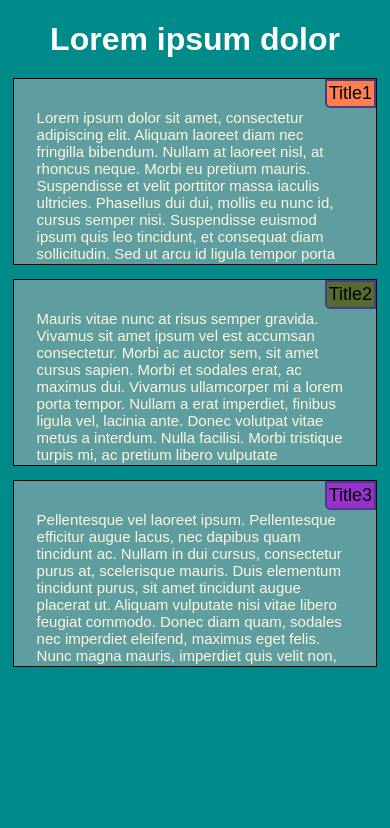
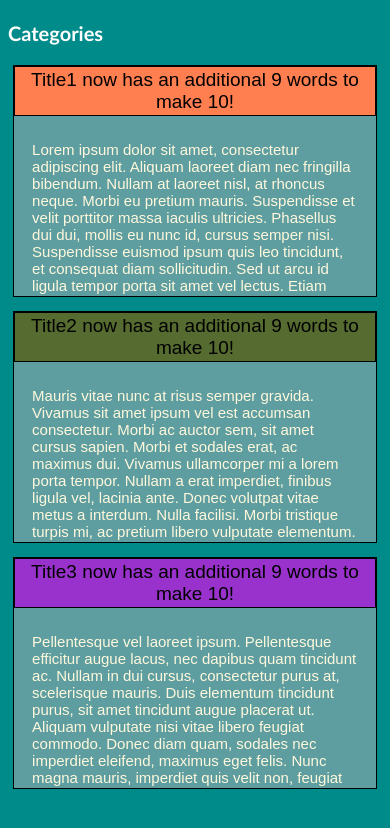
Before and after one commit to ttwilk3/ttwilk3.github.io, a plain HTML site: page mod2_solution/index.html in a window 390 px wide. Drawn offline with Linux system fonts and the light colour scheme.

Commit message:
Changes to CSS to meet additional reqs

```diff
--- a/mod2_solution/css/main.css
+++ b/mod2_solution/css/main.css
@@ -9,6 +9,7 @@ body {
 
 h1 {
 	margin-bottom: 15px;
+  font-size: 26px;
 }
 
 p {
@@ -25,46 +26,33 @@ p {
 #header {
 	color: white;
 	text-align: center;
+  font-size: 26px;
+}
+#categories {
+  color: white;
+  display: none;
 }
 
-#title1 {
+#hideme1, #hideme2, #hideme3 {
+  display: none;
+}
+#title1, #title2, #title3 {
   position: absolute;
   top: 0;
   right: 0;
-	font-size: 18px;
-	border: 2px solid #483D8B;
+  font-size: 19px;
+  border: 1px solid #000000;
   border-radius: 0 0 0 5px;
-	background: #FF7F50;
   color: #000000;
   padding: 2px;
   float:right;
 }
 
-#title2 {
-	position: absolute;
-	top: 0;
-	right: 0;
-	font-size: 18px;
-	border: 2px solid #483D8B;
-	border-radius: 0 0 0 5px;
-	background: #556B2F;
-	color: #000000;
-	padding: 2px;
-	float:right;
-}
+#title1 { background: #FF7F50; }
 
-#title3 {
-	position: absolute;
-	top: 0;
-	right: 0;
-	font-size: 18px;
-	border: 2px solid #483D8B;
-	border-radius: 0 0 0 5px;
-	background: #9932CC;
-	color: #000000;
-	padding: 2px;
-	float:right;
-}
+#title2 {	background: #556B2F; }
+
+#title3 {	background: #9932CC; }
 
 div.content {
 	position: relative;
@@ -72,10 +60,15 @@ div.content {
 	color: #FFF8DC;
 	border: 1px solid black;
 	margin: 5px;
+  overflow: hidden;
+	padding: 5px;
+	display: inline-block;
+}
+
+div.content:hover {
   overflow-y: scroll;
   overflow-x: hidden;
-	padding: 5px;
-	display: inline-block;
+  cursor: n-resize;
 }
 
 div.row {
@@ -176,6 +169,38 @@ div.row {
 /**** Mobile Devices ****/
 
 @media (max-width: 767px) {
+  #categories {
+    font-size: 20px;
+    font-family: Trebuchet MS, Helvetica;
+    display: block;
+  }
+  #header {
+    display: none;
+  }
+  #title1, #title2, #title3 {
+    display: none;
+  }
+  #hideme1, #hideme2, #hideme3 {
+    display: inline-block;
+    position: relative;
+    top: 0;
+    right: 0;
+    font-size: 19px;
+    border: 1px solid #000000;
+    background: #9932CC;
+    color: #000000;
+    padding: 2px;
+    width: 100%;
+    text-align: center;
+  }
+  #hideme1 { background: #FF7F50; }
+  #hideme2 { background: #556B2F; }
+  #hideme3 { background: #9932CC; }
+  div.content {
+    display: inline-block;
+    padding: 0px;
+    padding-bottom: 5px;
+  }
   .col-sm-1, .col-sm-2, .col-sm-3, .col-sm-4, .col-sm-5, .col-sm-6, .col-sm-7, .col-sm-8, .col-sm-9, .col-sm-10, .col-sm-11, .col-sm-12 {
     float: left;
   }
--- a/mod2_solution/index.html
+++ b/mod2_solution/index.html
@@ -9,12 +9,16 @@
 
 	<body>
 		<div class="row">
-			<h1 id="header">Lorem ipsum dolor</h1>
+			<h1 id="header">Menu</h1>
 		</div>
 		<div class="row">
 			<div class="col-lg-4 col-md-6 col-sm-12">
+				<div>
+					<h1 id="categories">Categories</h1>
+				</div>
 				<div class="content">
 					<span id="title1">Title1</span>
+					<span id="hideme1">Title1 now has an additional 9 words to make 10!</span>
 					<p>
 						Lorem ipsum dolor sit amet, consectetur adipiscing elit. Aliquam laoreet diam nec fringilla bibendum. Nullam at laoreet nisl, at rhoncus neque. Morbi eu pretium mauris. Suspendisse et velit porttitor massa iaculis ultricies. Phasellus dui dui, mollis eu nunc id, cursus semper nisi. Suspendisse euismod ipsum quis leo tincidunt, et consequat diam sollicitudin. Sed ut arcu id ligula tempor porta sit amet vel lectus. Etiam convallis odio magna, et rutrum mauris vulputate vitae. Maecenas dictum condimentum faucibus. Orci varius natoque penatibus et magnis dis parturient montes, nascetur ridiculus mus.
 					</p>
@@ -24,6 +28,7 @@
 			<div class="col-lg-4 col-md-6 col-sm-12">
 				<div class="content">
 					<span id="title2">Title2</span>
+					<span id="hideme2">Title2 now has an additional 9 words to make 10!</span>
 					<p>
 						Mauris vitae nunc at risus semper gravida. Vivamus sit amet ipsum vel est accumsan consectetur. Morbi ac auctor sem, sit amet cursus sapien. Morbi et sodales erat, ac maximus dui. Vivamus ullamcorper mi a lorem porta tempor. Nullam a erat imperdiet, finibus ligula vel, lacinia ante. Donec volutpat vitae metus a interdum. Nulla facilisi. Morbi tristique turpis mi, ac pretium libero vulputate elementum. Curabitur quis mi mi. Pellentesque vitae blandit metus. Orci varius natoque penatibus et magnis dis parturient montes, nascetur ridiculus mus. Duis auctor commodo nisi, nec dictum enim tristique in.
 					</p>
@@ -33,6 +38,7 @@
 			<div class="col-lg-4 col-md-12 col-sm-12">
 				<div class="content">
 					<span id="title3">Title3</span>
+					<span id="hideme3">Title3 now has an additional 9 words to make 10!</span>
 					<p>
 						Pellentesque vel laoreet ipsum. Pellentesque efficitur augue lacus, nec dapibus quam tincidunt ac. Nullam in dui cursus, consectetur purus at, scelerisque mauris. Duis elementum tincidunt purus, sit amet tincidunt augue placerat ut. Aliquam vulputate nisi vitae libero feugiat commodo. Donec diam quam, sodales nec imperdiet eleifend, maximus eget felis. Nunc magna mauris, imperdiet quis velit non, feugiat condimentum ante. Nullam posuere dui enim, vel sagittis turpis rutrum ac. Duis interdum tincidunt felis. Curabitur pellentesque hendrerit quam.
 					</p>
```
Lines whose indentation alone changed are shown as unchanged.
